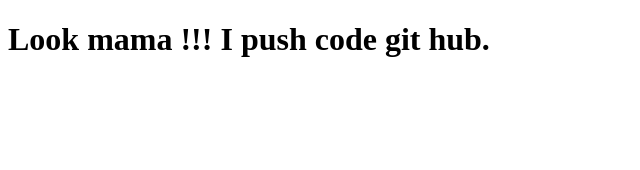
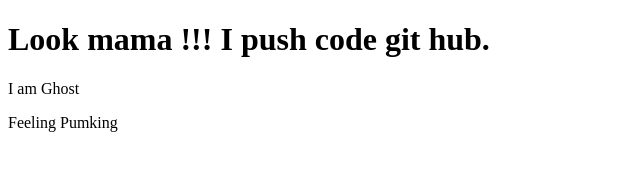
Before and after one commit to HMSHAKI/my-first-website, a plain HTML site: page index.html in a window 1280 px wide. Shown: the whole page, without its empty margins (0-640 px from the left). Drawn offline with Linux system fonts and the light colour scheme.

Commit message:
ghost hunting

```diff
--- a/index.html
+++ b/index.html
@@ -7,6 +7,7 @@
 </head>
 <body>
     <h1>Look mama !!! I push code git hub.</h1>
-
+    <p>I am Ghost</p>
+    <p>Feeling Pumking</p>
 </body>
 </html>
```
